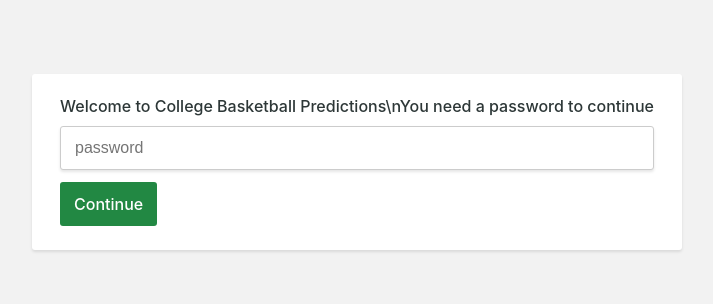
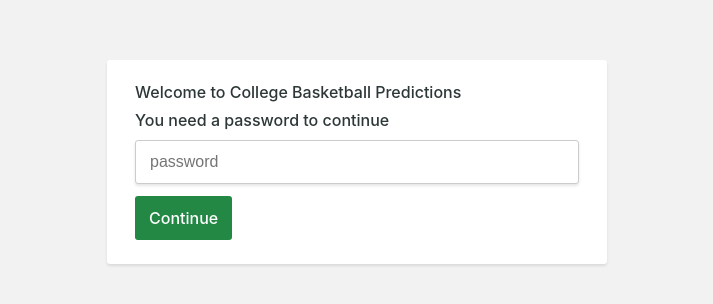
Before and after one commit to criedel40/collegebballpredicts.github.io, a plain HTML site: page index.html in a window 1280 px wide. Shown: the part 238-542 px from the top of the page, without its empty margins (283-996 px from the left). Drawn offline with Linux system fonts and the light colour scheme.

Commit message:
Tenth Att

```diff
--- a/index.html
+++ b/index.html
@@ -92,7 +92,8 @@
         <div class="protected">
             <div class="protected__alert" data-id="alert">You entered the wrong password</div>
             <div class="protected__content">
-                <h1 class="protected__content__heading">Welcome to College Basketball Predictions\nYou need a password to continue</h1>
+                <h1 class="protected__content__heading">Welcome to College Basketball Predictions</h1>
+                <h1 class="protected__content__heading">You need a password to continue</h1>
                 <input class="protected__content__input" data-id="password" type="password" placeholder="password"/>
                 <button data-id="button" type="button" class="protected__content__btn">Continue</button>
             </div>
```
